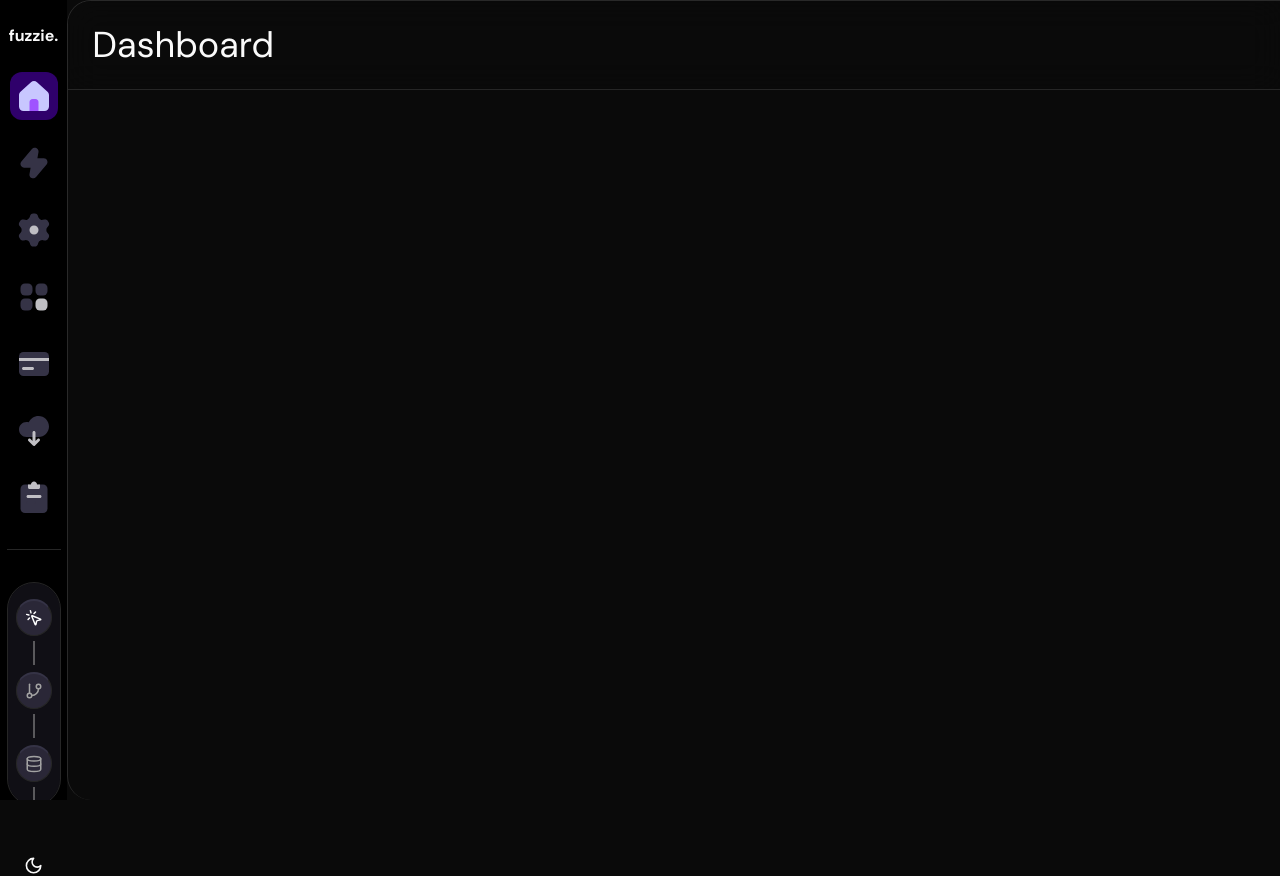
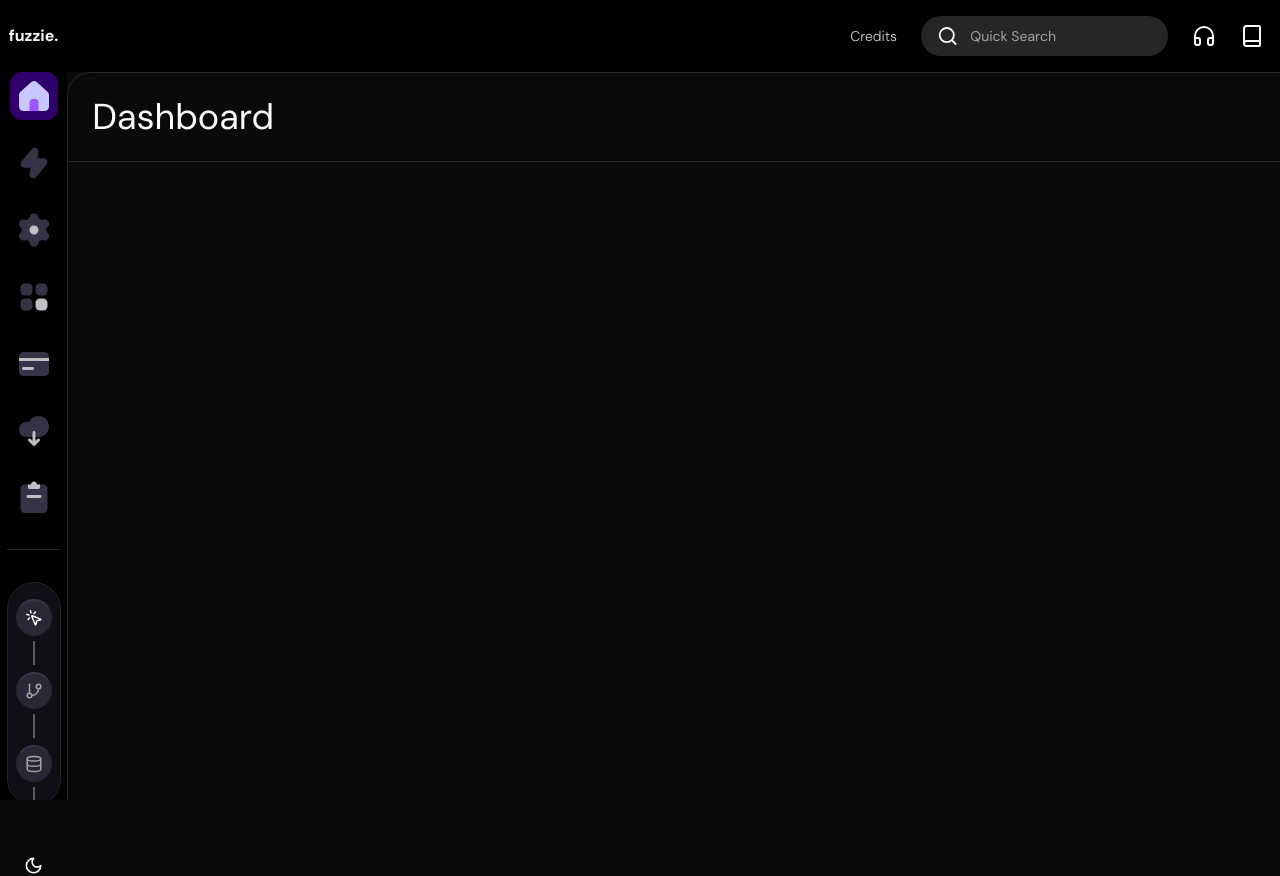
Before and after one commit to DevSrijit/saas-automation, a Next.js app: page /dashboard in a window 1280 px wide. Built offline with nearby package versions, Linux system fonts and the light colour scheme.

Commit message:
feat: Add InfoBar component to layout
This commit adds the InfoBar component to the layout, enhancing the user interface with additional functionality and features.

```diff
--- a/src/app/(main)/layout.tsx
+++ b/src/app/(main)/layout.tsx
@@ -1,5 +1,6 @@
 import React from "react";
 import Sidebar from '@/components/sidebar'
+import InfoBar from "@/components/infobar";
 
 type Props = { children: React.ReactNode };
 
@@ -8,6 +9,7 @@
     <div className="flex overflow-hidden h-screen">
         <Sidebar />
         <div className="w-full">
+          <InfoBar />
             {props.children}
         </div>
     </div>
--- /dev/null
+++ b/src/components/infobar/index.tsx
@@ -0,0 +1,79 @@
+'use client'
+import React, { useEffect } from 'react'
+import { ModeToggle } from '../global/mode-toggle'
+import { Book, Headphones, Search } from 'lucide-react'
+import Templates from '../icons/cloud_download'
+import { Input } from '@/components/ui/input'
+
+import {
+  Tooltip,
+  TooltipContent,
+  TooltipProvider,
+  TooltipTrigger,
+} from '@/components/ui/tooltip'
+import { UserButton } from '@clerk/nextjs'
+//import { useBilling } from '@/providers/billing-provider'
+//import { onPaymentDetails } from '@/app/(main)/(pages)/billing/_actions/payment-connecetions'
+
+type Props = {}
+
+const InfoBar = (props: Props) => {
+//   const { credits, tier, setCredits, setTier } = useBilling()
+
+//   const onGetPayment = async () => {
+//     const response = await onPaymentDetails()
+//     if (response) {
+//       setTier(response.tier!)
+//       setCredits(response.credits!)
+//     }
+//   }
+
+//   useEffect(() => {
+//     onGetPayment()
+//   }, [])
+
+  return (
+    <div className="flex flex-row justify-end gap-6 items-center px-4 py-4 w-full dark:bg-black ">
+      <span className="flex items-center gap-2 font-bold">
+        <p className="text-sm font-light text-gray-300">Credits</p>
+        {/* {tier == 'Unlimited' ? (
+          <span>Unlimited</span>
+        ) : (
+          <span>
+            {credits}/{tier == 'Free' ? '10' : tier == 'Pro' && '100'}
+          </span>
+        )} */}
+      </span>
+      <span className="flex items-center rounded-full bg-muted px-4">
+        <Search />
+        <Input
+          placeholder="Quick Search"
+          className="border-none bg-transparent"
+        />
+      </span>
+      <TooltipProvider>
+        <Tooltip delayDuration={0}>
+          <TooltipTrigger>
+            <Headphones />
+          </TooltipTrigger>
+          <TooltipContent>
+            <p>Contact Support</p>
+          </TooltipContent>
+        </Tooltip>
+      </TooltipProvider>
+      <TooltipProvider>
+        <Tooltip delayDuration={0}>
+          <TooltipTrigger>
+            <Book />
+          </TooltipTrigger>
+          <TooltipContent>
+            <p>Guide</p>
+          </TooltipContent>
+        </Tooltip>
+      </TooltipProvider>
+      {/*<UserButton />*/}
+    </div>
+  )
+}
+
+export default InfoBar
--- /dev/null
+++ b/src/components/ui/input.tsx
@@ -0,0 +1,25 @@
+import * as React from "react"
+
+import { cn } from "@/lib/utils"
+
+export interface InputProps
+  extends React.InputHTMLAttributes<HTMLInputElement> {}
+
+const Input = React.forwardRef<HTMLInputElement, InputProps>(
+  ({ className, type, ...props }, ref) => {
+    return (
+      <input
+        type={type}
+        className={cn(
+          "flex h-10 w-full rounded-md border border-input bg-background px-3 py-2 text-sm ring-offset-background file:border-0 file:bg-transparent file:text-sm file:font-medium placeholder:text-muted-foreground focus-visible:outline-none focus-visible:ring-2 focus-visible:ring-ring focus-visible:ring-offset-2 disabled:cursor-not-allowed disabled:opacity-50",
+          className
+        )}
+        ref={ref}
+        {...props}
+      />
+    )
+  }
+)
+Input.displayName = "Input"
+
+export { Input }
```
